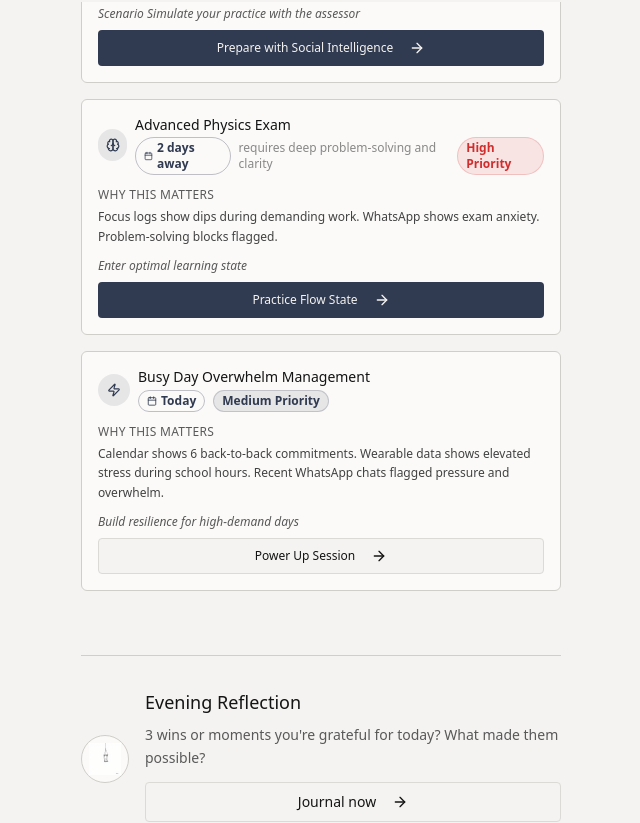
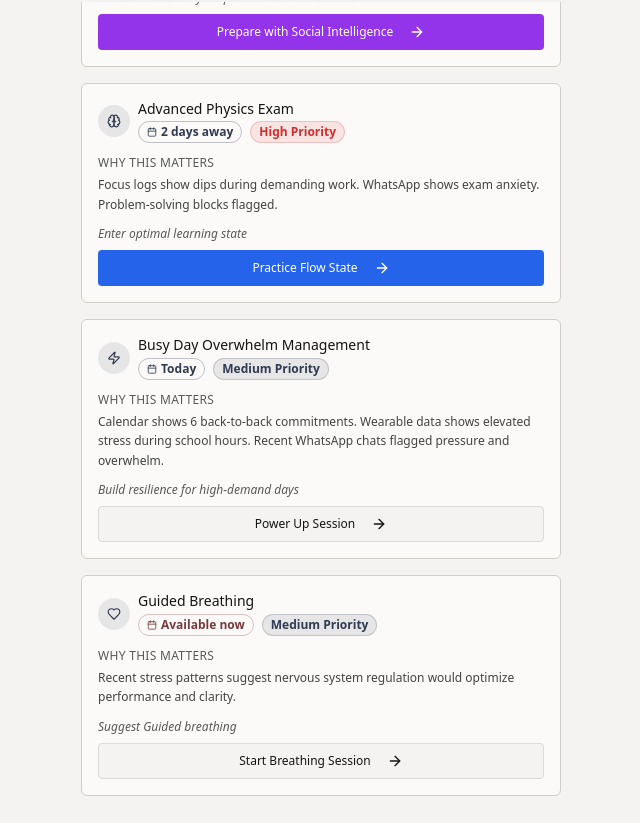
Before and after one commit to Shukrita-Puri/MindModule_SeniorLeader_B2C_Final, a React (Vite) app: page /executive-home in a window 1280 px wide. Shown: the part 798-1621 px from the top of the page, without its empty margins (319-959 px from the left). Built offline with nearby package versions, Linux system fonts and the light colour scheme.

Commit message:
Refactor Today's Priorities
- Remove specific text from priority descriptions.
- Change button colors.
- Add guided breathing suggestion and link.

```diff
--- a/src/pages/ExecutiveHome.tsx
+++ b/src/pages/ExecutiveHome.tsx
@@ -77,7 +77,6 @@ const ExecutiveHome = () => {
       id: 1,
       title: "Oxford College Interview",
       timeHorizon: "4 days away",
-      timeDescription: "high-pressure, identity-defining moment",
       tagType: "calendar",
       whyMatters: "Calendar shows interview in 4 days. Elevated HRV detected during Cambridge interview. Admissions counselor emails show Oxford focus.",
       category: "Academic Performance",
@@ -93,7 +92,6 @@ const ExecutiveHome = () => {
       id: 2,
       title: "Advanced Physics Exam",
       timeHorizon: "2 days away",
-      timeDescription: "requires deep problem-solving and clarity",
       tagType: "calendar",
       whyMatters: "Focus logs show dips during demanding work. WhatsApp shows exam anxiety. Problem-solving blocks flagged.",
       category: "Academic Performance",
@@ -116,6 +114,21 @@ const ExecutiveHome = () => {
       suggestion: "Build resilience for high-demand days",
       actionLabel: "Power Up Session",
       route: "/recalibrate/power-up",
+      urgency: "medium"
+    });
+
+    // Always include Guided Breathing as fourth priority
+    priorities.push({
+      id: 4,
+      title: "Guided Breathing",
+      timeHorizon: "Available now",
+      tagType: "wellbeing",
+      whyMatters: "Recent stress patterns suggest nervous system regulation would optimize performance and clarity.",
+      category: "Emotional Regulation",
+      icon: Heart,
+      suggestion: "Suggest Guided breathing",
+      actionLabel: "Start Breathing Session",
+      route: "/recalibrate/breathing",
       urgency: "medium"
     });
 
@@ -264,7 +277,11 @@ const ExecutiveHome = () => {
                     size="sm"
                     variant={priority.urgency === 'high' ? 'default' : 'outline'}
                     onClick={() => navigate(priority.route)}
-                    className="text-xs w-full py-2"
+                    className={`text-xs w-full py-2 ${
+                      priority.id === 1 ? 'bg-purple-600 hover:bg-purple-700 text-white' :
+                      priority.id === 2 ? 'bg-blue-600 hover:bg-blue-700 text-white' :
+                      ''
+                    }`}
                   >
                     {priority.actionLabel}
                     <ArrowRight size={12} className="ml-2" />
```
